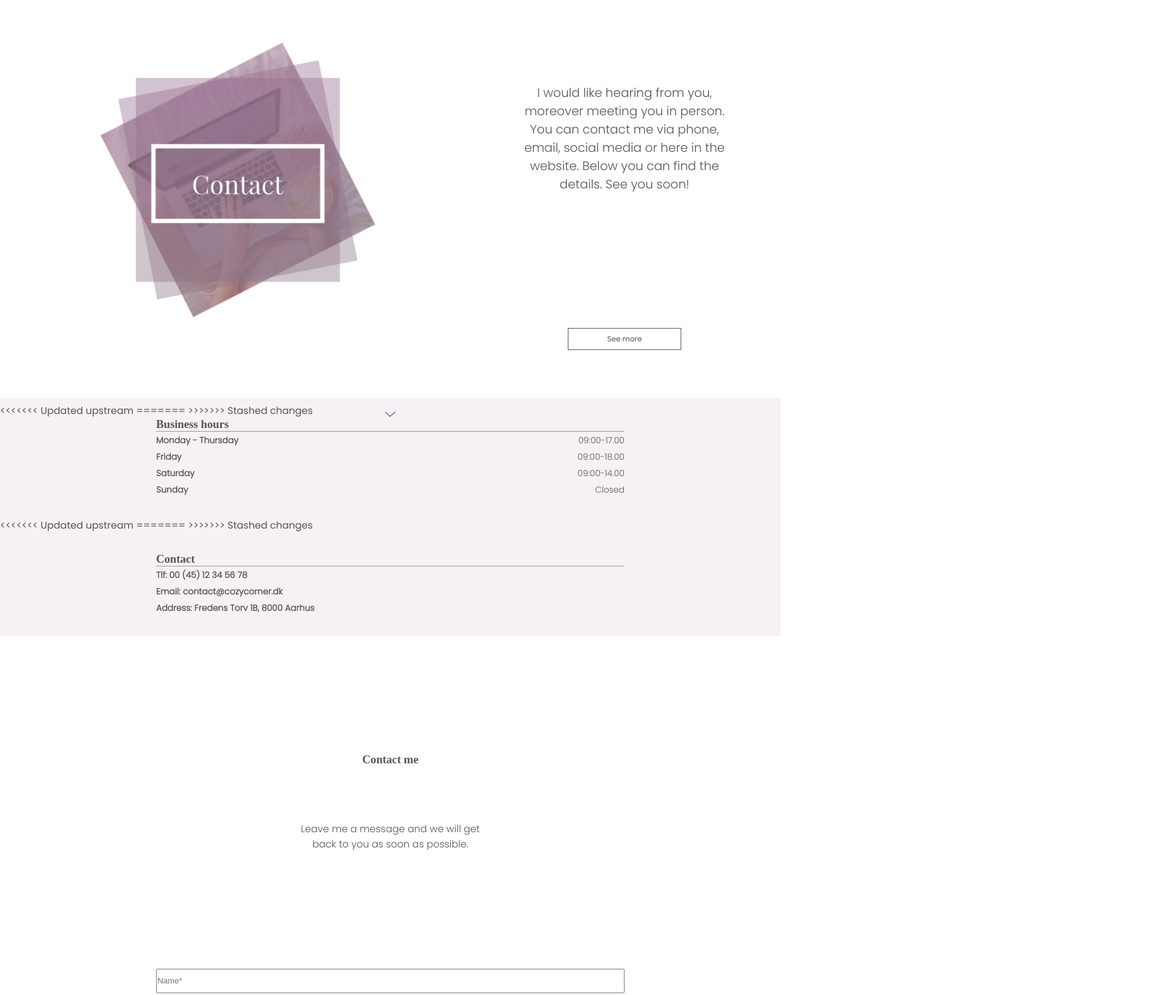
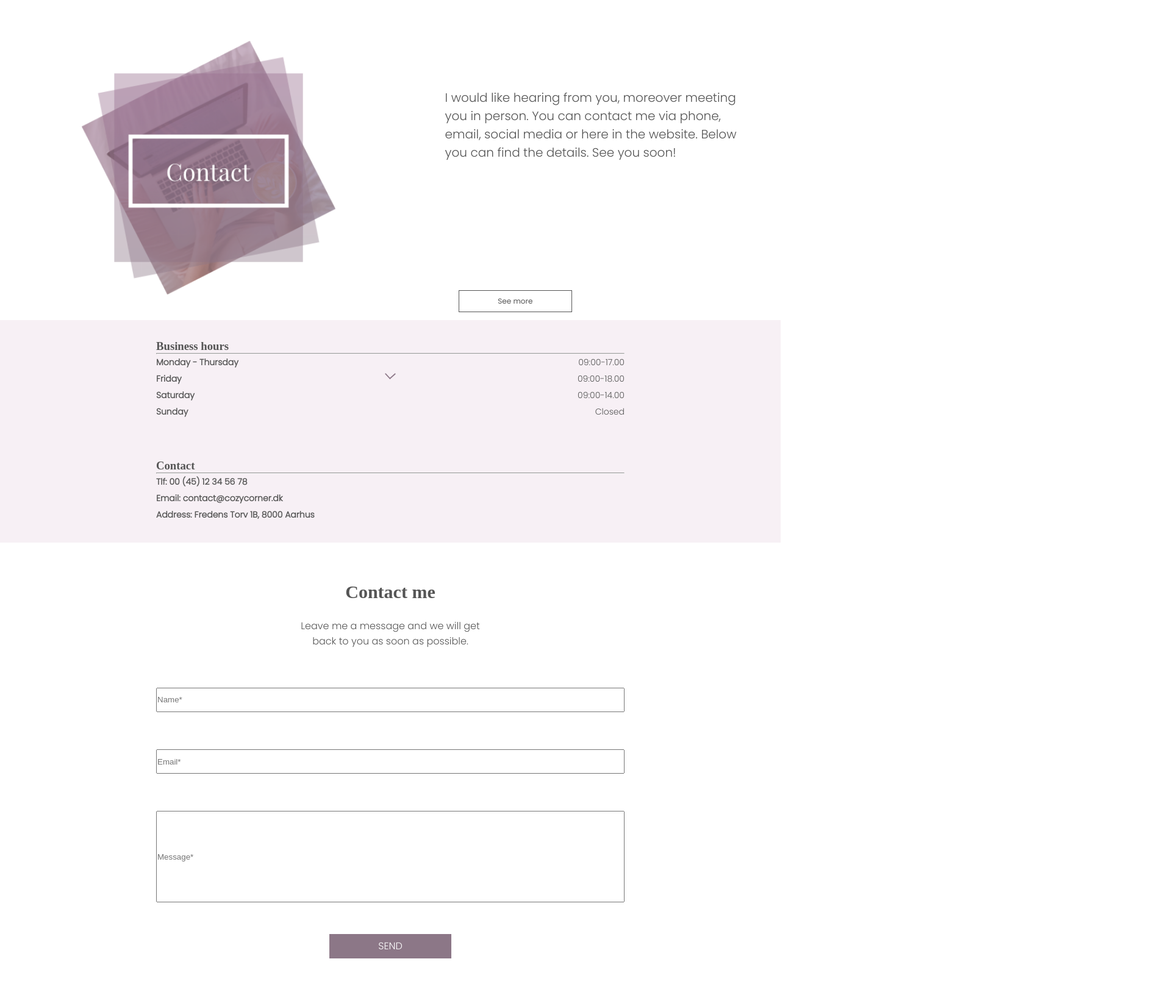
Before and after one commit to rekoderx/CozyCorner, a plain HTML site: page contact.html in a window 1280 px wide. Shown: the part 155-1787 px from the top of the page at 61% size, 1920 px wide, since content can reach past the window. Drawn offline with nearby package versions, Linux system fonts and the light colour scheme; a web font is replaced by a local one.

Commit message:
Contact
mobile, desktop 1024px

```diff
--- a/contact.css
+++ b/contact.css
@@ -1,8 +1,3 @@
-<<<<<<< Updated upstream
-+
-
-=======
->>>>>>> Stashed changes
 /* RESET */
 * {
     margin: 0;
@@ -40,6 +35,16 @@ body {
 
 /* Contact page styling for Iphone 6/7/8 */
 
+.hero-image-container{
+
+}
+
+.image_contact{
+    width: 65%;
+    margin-left: 15%;
+    margin-top: 10%;
+}
+
 /* text under the image start */
 
 .hero-text {
@@ -48,6 +53,8 @@ body {
 
 .contact_text {
     font-family: 'Poppins Light';
+    width: 80%;
+    margin: 0 auto;
 }
 
 .hero_text_contact {
@@ -130,19 +137,10 @@ body {
 .message {
     height: 150px;
     margin-bottom: 15%;
-<<<<<<< Updated upstream
-    align-content: ---------
 }
 
 .button {
     display: flex;
-=======
-    align-content:---------
-}
-
-.button{
-   display: flex;
->>>>>>> Stashed changes
     justify-content: space-around;
     align-items: center;
     background-color: #8C7787;
@@ -153,7 +151,6 @@ body {
     font-size: 11px;
     font-family: 'Poppins Light';
     margin: 0 auto;
-<<<<<<< Updated upstream
 
 }
 
@@ -174,9 +171,11 @@ body {
     }
 
     .contact_text{
-        margin-right: -60%;
+        margin-right: 3%;
         margin-top: -35%;
         font-size: 20px;
+        width: 40%;
+        text-align: left;
 
     }
 
@@ -185,9 +184,17 @@ body {
     }
 
     .main-buttons{
-        margin-left: 50%
+        margin-left: 36%;
+        margin-top: -2%;
     }
 
+    .arrow{
+
+    }
+
+    #header{
+        margin-bottom: -10%;
+    }
      /* image,text,button end */
 
      /* business, contact desktop start */
@@ -214,44 +221,29 @@ body {
     font-size: 16px;
     }
 
+    .contact_me_h3{
+        margin-top: -10%;
+        margin-bottom: -5%;
+        font-size: 30px;
+    }
+
+    .contact_me_p{
+        margin-bottom: -10%;
+    }
     /* contact form desktop end */
 
+     /* desktop contact image start */
+    .contact_image_desktop{
+        width: 50%;
+        margin-left: 3%;
+        margin-top: 3%;
+    }
 
-
-
+    .button{
+        margin-top: -5%;
+        margin-bottom: -15%;
+    }
+    /* desktop contact image end */
 }
 
-
 /* desktop 1024px end */
-
-
-
-
-
-
-
-
-
-
-
-
-
-
-
-
-
-
-
-
-
-
-
-=======
-
-}
-
-.contact_me_section{
-    padding-bottom: 20%;
-}
-/* Contact me end */
->>>>>>> Stashed changes
--- a/contact.html
+++ b/contact.html
@@ -59,23 +59,20 @@
 
         <!-- MAIN PICTURE -->
         <div class="hero">
-            <div class="hero-image-container">
-                <img src="./assets/images/contactimage.png" alt="hero image of elena">
+            <div class="contact_image_desktop">
+                <img src="./assets/images/contactimage.png" alt="hero image of elena" class="image_contact">
             </div>
             <div class="hero_text_contact">
 
-                <p class="contact_text">I would like hearing from you, <br>
-                    moreover meeting you in person. <br>
-                    You can contact me via phone, <br>
-                    email, social media or here in the <br>
-                    website. Below you can find the <br>
-                    details. See you soon!</p>
+                <p class="contact_text">I would like hearing from you,
+                    moreover meeting you in person.
+                    You can contact me via phone,
+                    email, social media or here in the
+                    website. Below you can find the
+                    details. See you soon!
             </div>
         </div>
-<<<<<<< Updated upstream
 
-=======
->>>>>>> Stashed changes
         <div class="main-buttons">
             <button class="services-prices">See more</button>
         </div>
@@ -118,10 +115,6 @@
                     <p class="closed">Closed</p>
                 </div>
             </div>
-<<<<<<< Updated upstream
-=======
-
->>>>>>> Stashed changes
             <div class="contact_up">
                 <h3>Contact</h3>
                 <hr class="hr">
```
